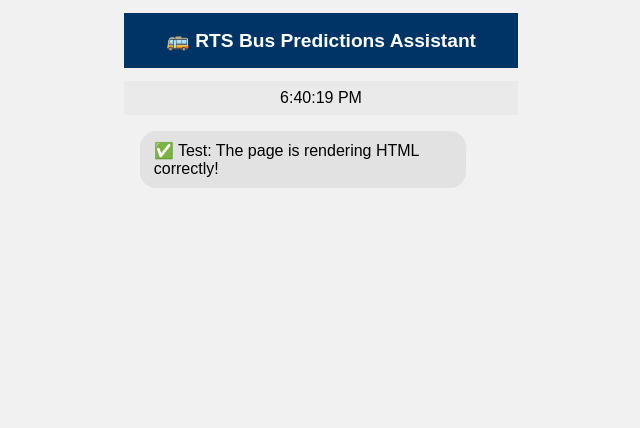
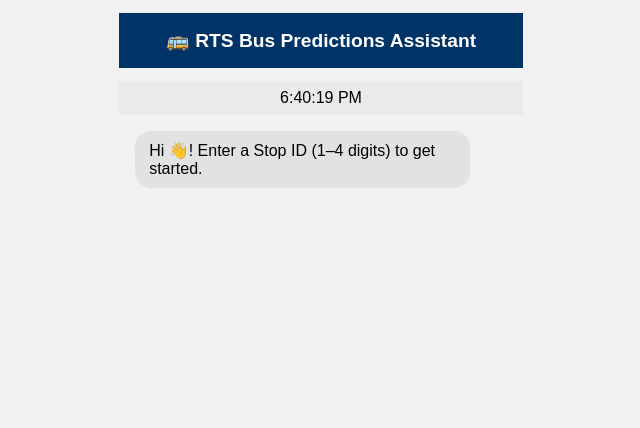
Before and after one commit to RTS-CS/RTSTextBusPredictions, a Flask app: page / in a window 1280 px wide. Shown: the top 428 px of the page, without its empty margins (319-959 px from the left). Run offline with Flask 3, Linux system fonts and the light colour scheme.

Commit message:
Update home.html

```diff
--- a/templates/home.html
+++ b/templates/home.html
@@ -13,16 +13,16 @@
     <div id="clock" class="clock"></div>
 
 <div class="chat-box">
-      <div class="message bot">
-        <span class="bubble">✅ Test: The page is rendering HTML correctly!</span>
-      </div>
-
   {% if chat_history %}
     {% for item in chat_history %}
       <div class="message {{ item.sender }}">
         <span class="bubble">{{ item.text | replace('\n', '<br>') | safe }}</span>
       </div>
     {% endfor %}
+  {% else %}
+    <div class="message bot">
+      <span class="bubble">Hi 👋! Enter a Stop ID (1–4 digits) to get started.</span>
+    </div>
   {% endif %}
 </div>
 
```
Lines whose indentation alone changed are shown as unchanged.
